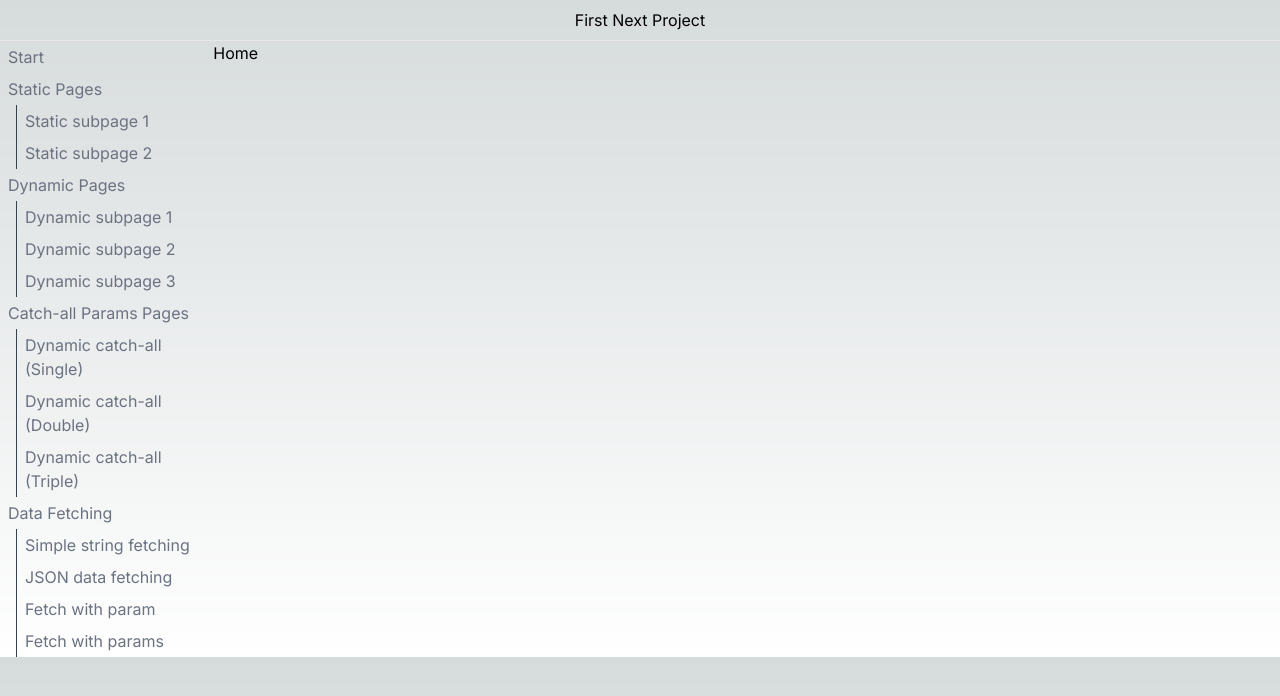
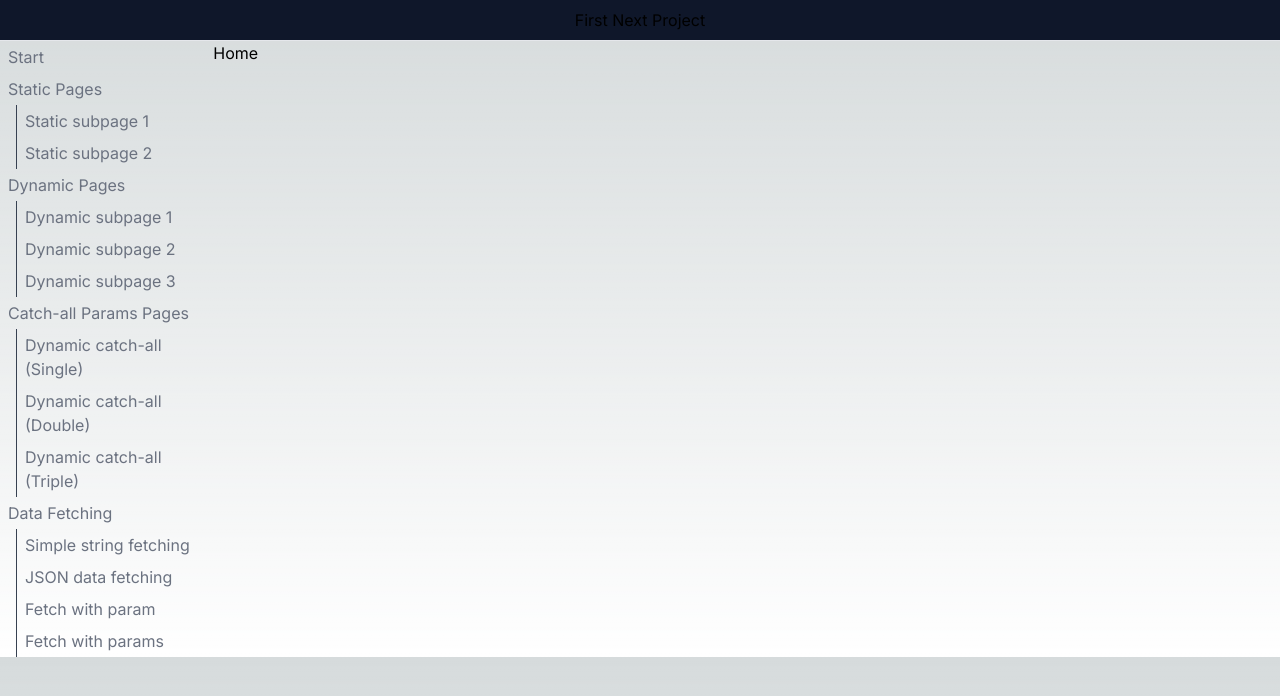
Before and after one commit to eslevy17/first-next-app, a Next.js app: page / in a window 1280 px wide. Shown: the top 696 px of the page. Built offline with nearby package versions, Linux system fonts and the light colour scheme.

Commit message:
Make TopBar.tsx sticky, with background color change

```diff
--- a/app/globals.css
+++ b/app/globals.css
@@ -11,8 +11,8 @@
 @media (prefers-color-scheme: dark) {
   :root {
     --foreground-rgb: 255, 255, 255;
-    --background-start-rgb: 0, 0, 0;
-    --background-end-rgb: 0, 0, 0;
+    --background-start-rgb: 15, 23, 42; /*-- AKA slate-900 */
+    --background-end-rgb:   15, 23, 42;
   }
 }
 
--- a/app/layout/TopBar.tsx
+++ b/app/layout/TopBar.tsx
@@ -4,6 +4,10 @@ const topBarCSS: string = `
     border-b
     flex
     justify-center
+    sticky
+    top-0
+    z-10
+    bg-slate-900
 `;
 
 export function TopBar() {
```
